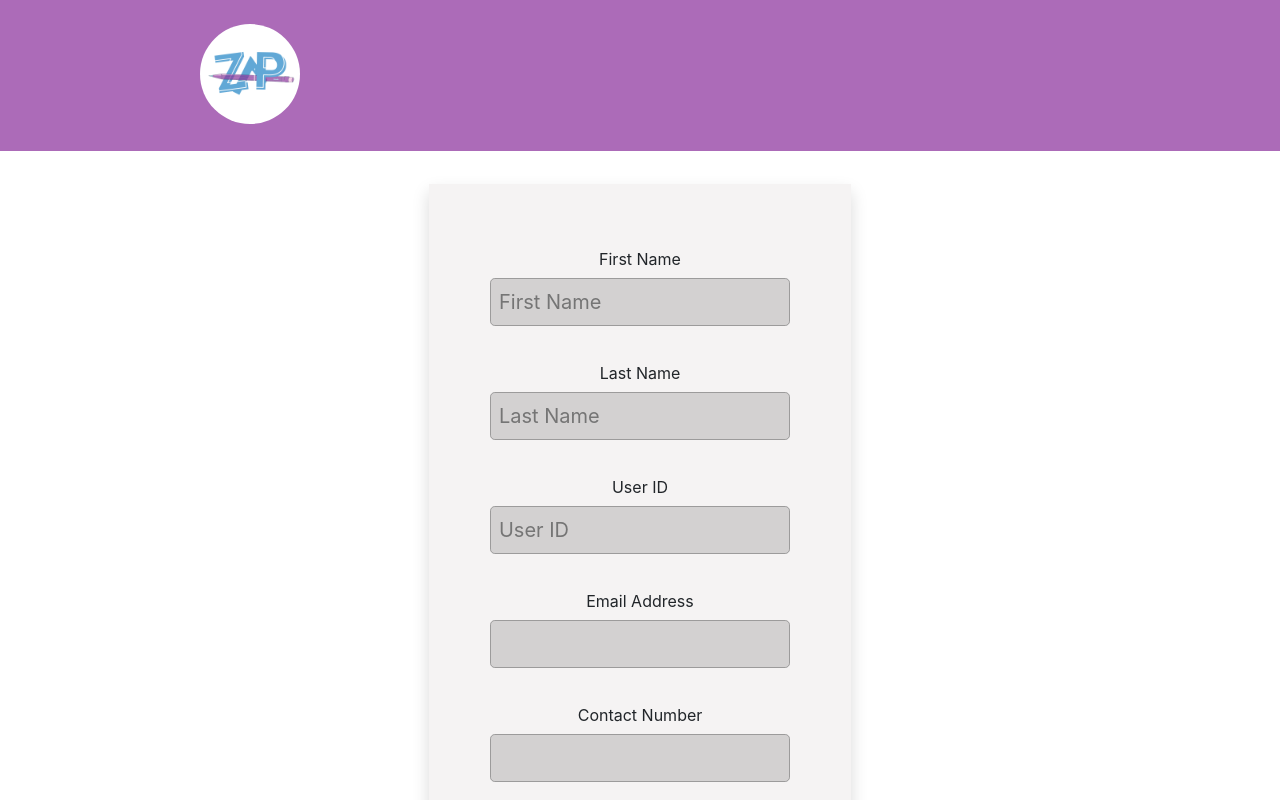
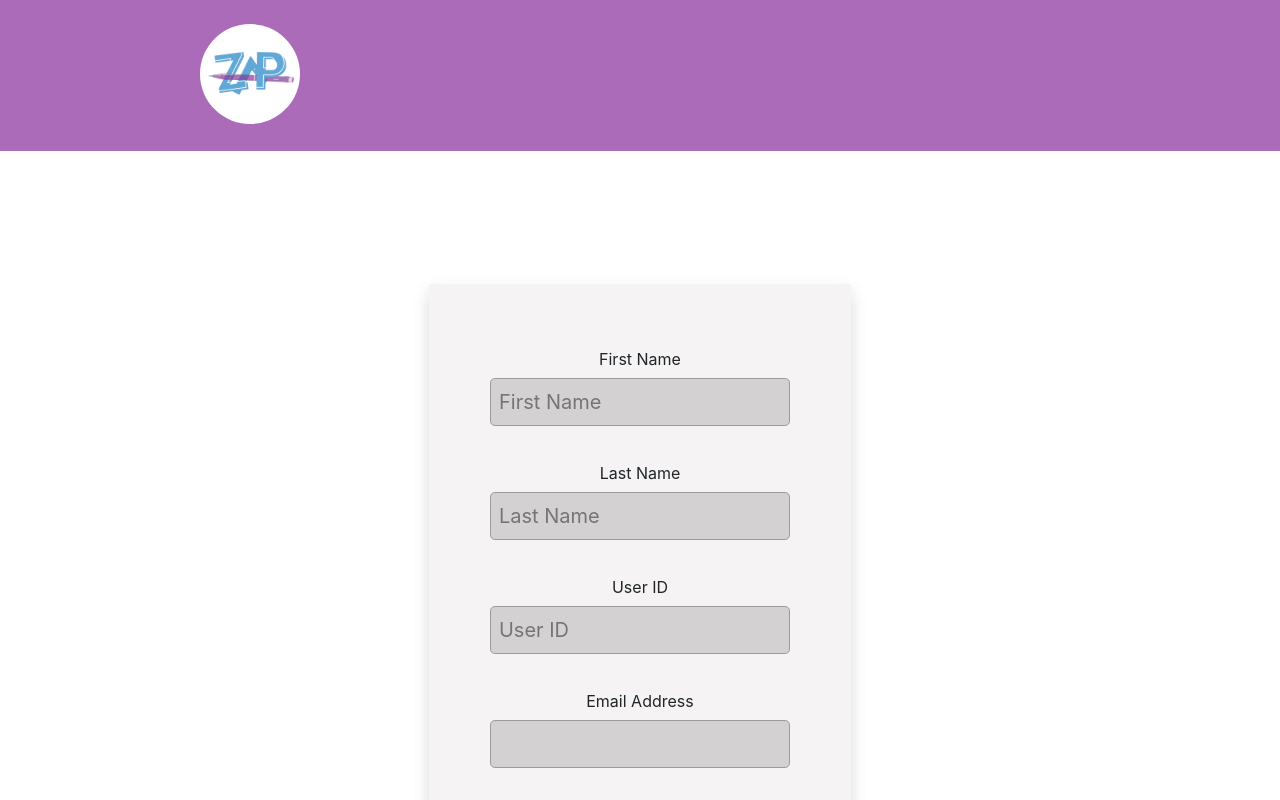
Before and after one commit to hafsahjilanee/ZAP, a React (Create React App) app in the folder client/: page /adminDashboard/editTeacher/1 in a window 1280 px wide. Shown: the top 800 px of the page. Built offline with nearby package versions, Linux system fonts and the light colour scheme; no server answers.

Commit message:
UI fixes

```diff
--- a/client/src/components/AddTeacher.js
+++ b/client/src/components/AddTeacher.js
@@ -127,7 +127,7 @@ const AddTeacher = () => {
           </div>
           <div className="form-group mb-3 ">
             <input
-              type="text"
+              type="email"
               className="form-control form-control-lg mb-4"
               id="floatingInput"
               placeholder="Enter Email Address"
@@ -143,7 +143,7 @@ const AddTeacher = () => {
               id="floatingInput"
               placeholder="Enter Contact Number"
               name="number"
-              value={Number.phone_no}
+              value={phone_no}
               onChange={(e) => onInputChange1(e)}
             />
           </div>
--- a/client/src/components/CoursesPage.js
+++ b/client/src/components/CoursesPage.js
@@ -77,7 +77,6 @@ const CoursesPage = () => {
     <div
       className="bg"
       style={{
-        marginTop: "50px",
         paddingTop: "100px",
         align: "center",
       }}
--- a/client/src/components/EditStudent.js
+++ b/client/src/components/EditStudent.js
@@ -53,7 +53,14 @@ const EditStudent = () => {
   };
   return (
     <div className="container-main">
-      <div className="container-form shadow ">
+      <div
+        className="container-form shadow "
+        style={{
+          marginTop: "100px",
+          paddingTop: "100px",
+          align: "center",
+        }}
+      >
         <h2 className="text-center mb-4">
           {firstName} {lastName}
         </h2>
--- a/client/src/components/EditTeacher.js
+++ b/client/src/components/EditTeacher.js
@@ -53,7 +53,14 @@ const EditTeacher = () => {
   };
   return (
     <div className="container-main">
-      <div className="container-form shadow ">
+      <div
+        className="container-form shadow "
+        style={{
+          marginTop: "100px",
+          paddingTop: "100px",
+          align: "center",
+        }}
+      >
         <h2 className="text-center mb-4">
           {firstName} {lastName}
         </h2>
--- a/client/src/components/StudentPage.js
+++ b/client/src/components/StudentPage.js
@@ -85,7 +85,6 @@ const StudentPage = () => {
     <div
       className="bg"
       style={{
-        marginTop: "50px",
         paddingTop: "100px",
         align: "center",
       }}
--- a/client/src/components/TeacherPage.js
+++ b/client/src/components/TeacherPage.js
@@ -86,7 +86,6 @@ const TeacherPage = () => {
     <div
       className="bg"
       style={{
-        marginTop: "50px",
         paddingTop: "100px",
         align: "center",
       }}
```
Also changed, not shown: 1 other file (tests, documents, lock files or other folders).
